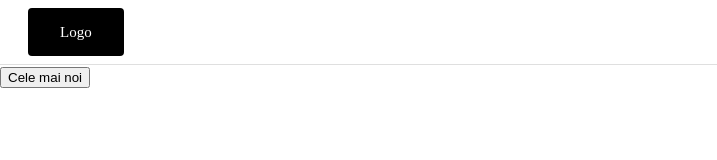
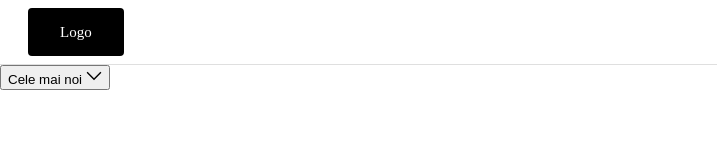
Before and after one commit to MariusHor/invoices, a Vue app: page / in a window 1280 px wide. Shown: the top 160 px of the page, without its empty margins (0-717 px from the left). Built offline with nearby package versions, Linux system fonts and the light colour scheme.

Commit message:
feat(dropdown): add icon to the select button element

```diff
--- a/src/components/SelectDropdown.vue
+++ b/src/components/SelectDropdown.vue
@@ -8,7 +8,7 @@ const selectStates = ['closed', 'open']
 const target = ref(null)
 const selectedValue = ref(selectOptions[0])
 const currentSelectState = ref(selectStates[0])
-const selectStateClass = computed(() => `select--${currentSelectState.value}`)
+const selectIconClass = computed(() => `select__icon--${currentSelectState.value}`)
 
 function handleSelectOption(option) {
   selectedValue.value = option
@@ -25,8 +25,16 @@ onClickOutside(target, () => (currentSelectState.value = selectStates[0]))
 
 <template>
   <div ref="target">
-    <button class="select" :class="selectStateClass" @click="handleCurrentState">
+    <button class="select" @click="handleCurrentState">
       {{ selectedValue }}
+      <img
+        src="/select-arrow.svg"
+        width="16"
+        height="16"
+        alt=""
+        class="select__icon"
+        :class="selectIconClass"
+      />
     </button>
     <ul v-if="currentSelectState === selectStates[1]" class="select__list">
       <li v-for="option in selectOptions" :key="option">
```
